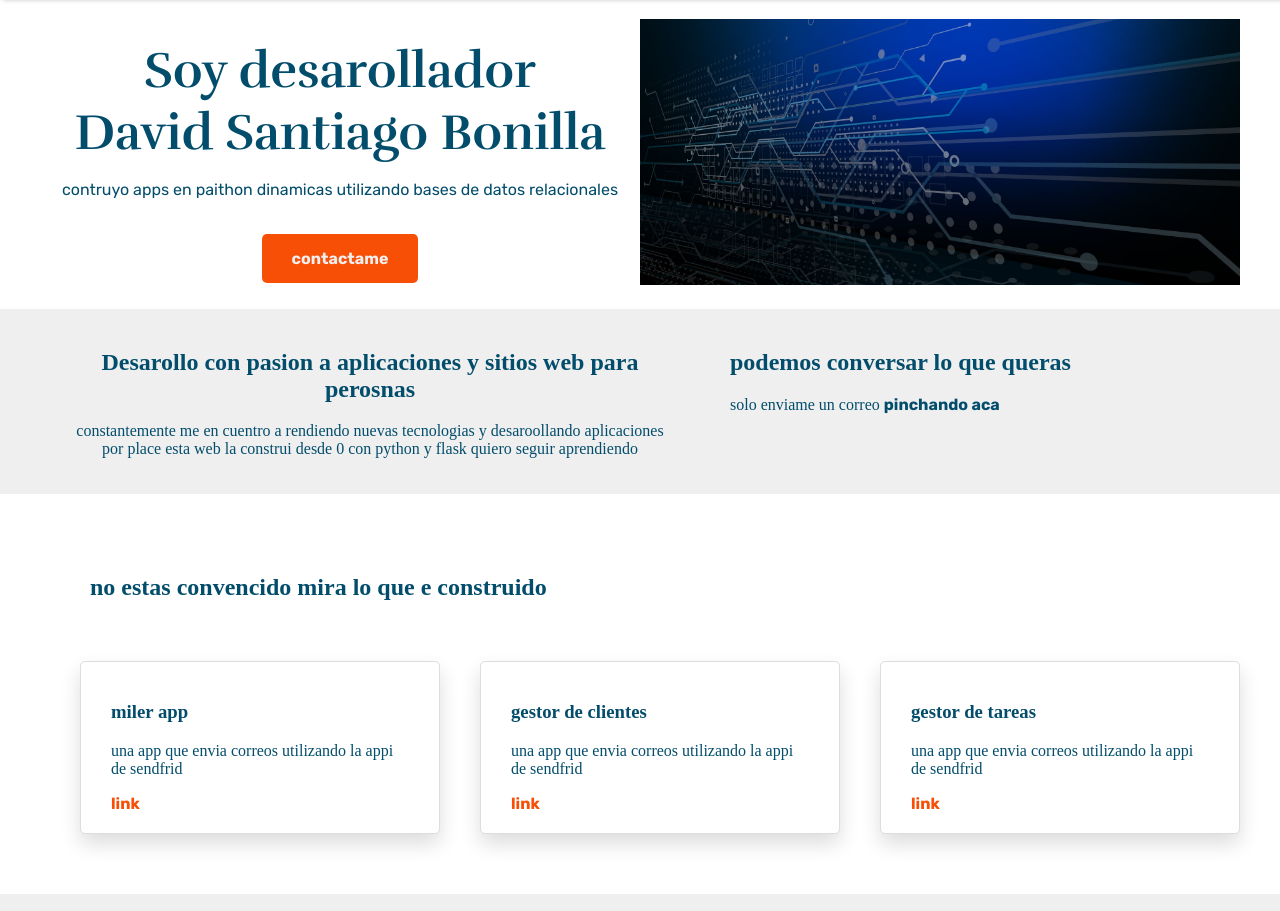
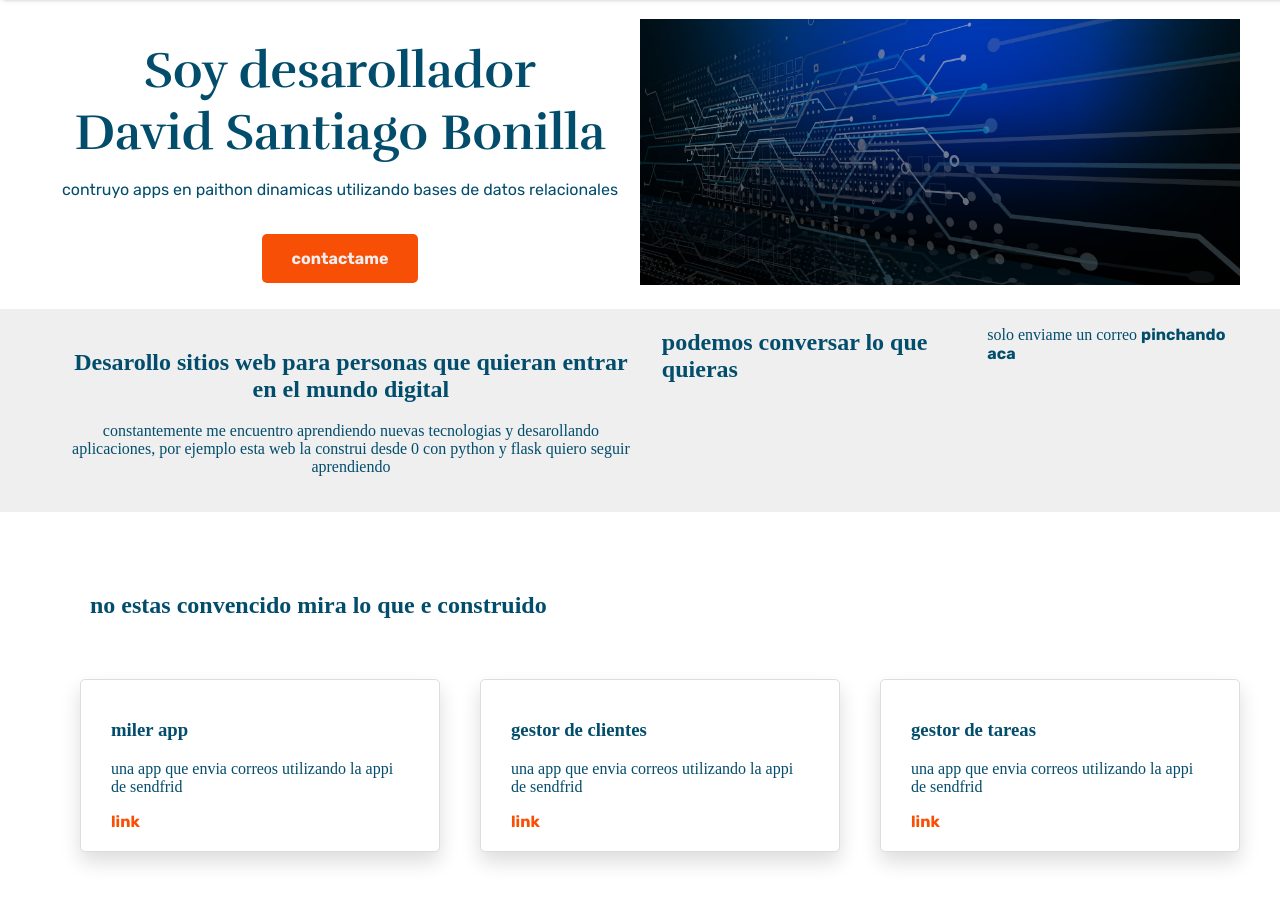
Before and after one commit to santiagobonilla14/portafolio, a Flask app: page / in a window 1280 px wide. Shown: the part 52-963 px from the top of the page. Run offline with Flask 2, Linux system fonts and the light colour scheme.

Commit message:
Update section-first.html

```diff
--- a/app/templates/portfolio/section-first.html
+++ b/app/templates/portfolio/section-first.html
@@ -2,13 +2,12 @@
     <div class="content">
     <div class="row vert-pad" >
         <div class="left padded">
-            <h1>Desarollo con pasion a aplicaciones y sitios web para perosnas</h1>
-            <p>constantemente me en cuentro a rendiendo nuevas tecnologias  y desaroollando aplicaciones por place esta web la construi desde 0 con python y flask quiero seguir aprendiendo</p>
-        </div>
+            <h1>Desarollo sitios web para personas que quieran entrar en el mundo digital</h1>
+            <p>constantemente me encuentro aprendiendo nuevas tecnologias  y desarollando aplicaciones, por ejemplo  esta web la construi desde 0 con python y flask quiero seguir aprendiendo</p>
+        </div
         <div class="rigth padded" >
-            <h1>podemos conversar lo que queras</h1>
+            <h1>podemos conversar lo que quieras</h1>
             <p>solo enviame un correo <a class="ornage" href="#contacto">pinchando aca</a></p>
-
         </div>
     </div>
     </div>
```
